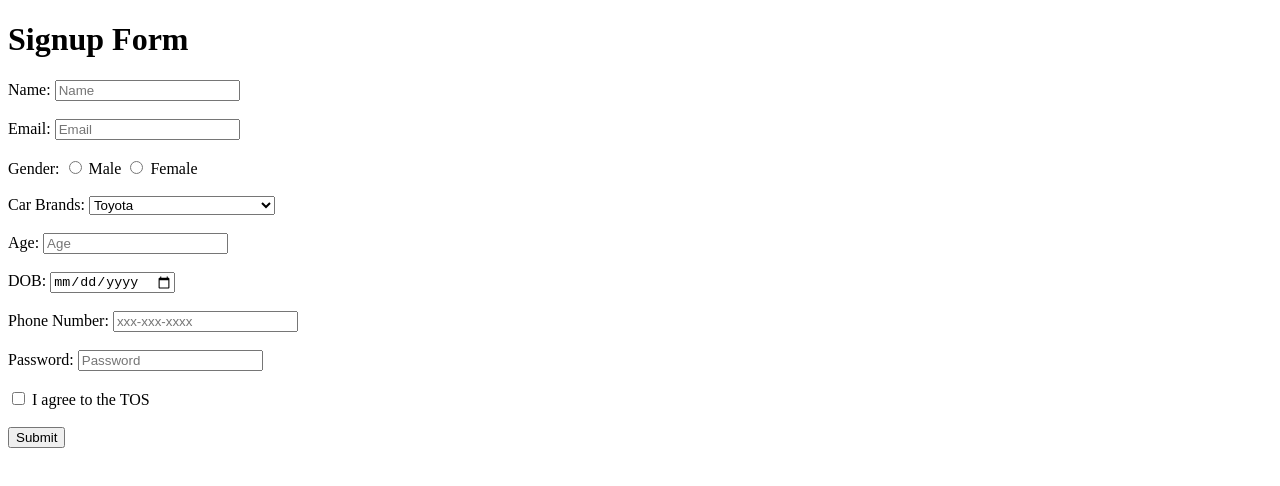
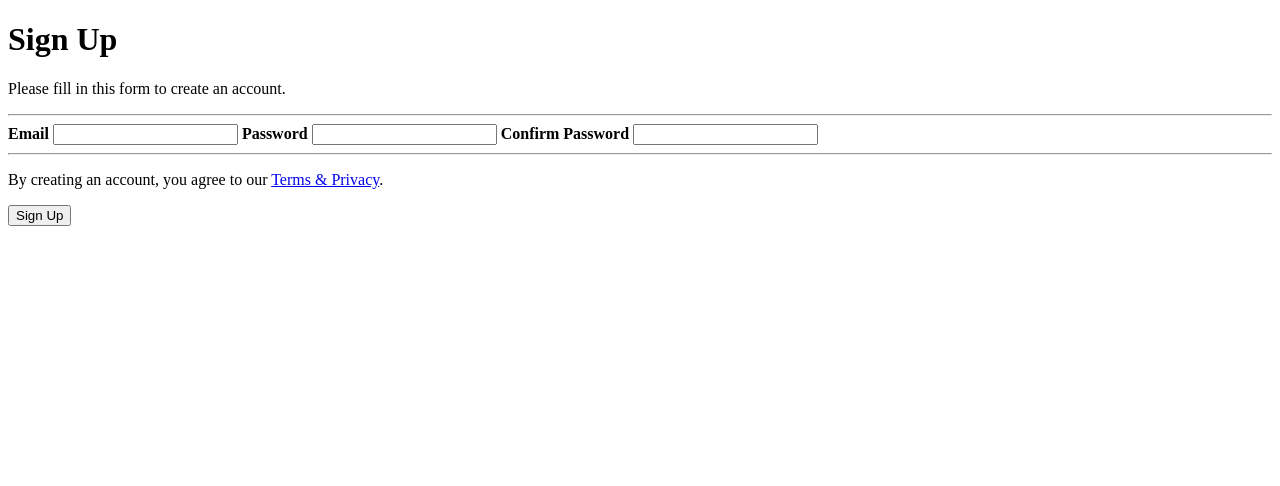
Before and after one commit to acciojob/signup-form-car-KranthikillerOp, a website: page main.html in a window 1280 px wide. Drawn offline with Linux system fonts and the light colour scheme.

Commit message:
created a submission

```diff
--- a/main.html
+++ b/main.html
@@ -1,51 +1,24 @@
 <!DOCTYPE html>
-<html lang="en">
+<html>
 <head>
-    <meta charset="UTF-8">
-    <meta name="viewport" content="width=device-width, initial-scale=1.0">
-    <title>Signup Form</title>
+<title>Signup Form</title>
 </head>
 <body>
-    <h1>Signup Form</h1>
-    <form action="#" method="post">
-        <label for="name">Name:</label>
-        <input type="text" id="name" name="name" placeholder="Name" required><br><br>
-
-        <label for="email">Email:</label>
-        <input type="email" id="email" name="email" placeholder="Email" required><br><br>
-
-        <label>Gender:</label>
-        <input type="radio" id="gender_m" name="gender" value="Male" required>
-        <label for="gender_m">Male</label>
-        <input type="radio" id="gender_f" name="gender" value="Female" required>
-        <label for="gender_f">Female</label><br><br>
-
-        <label for="cars">Car Brands:</label>
-        <select id="cars" name="cars" required>
-            <option value="" disabled>--Please choose an option--</option>
-            <option value="Toyota">Toyota</option>
-            <option value="Honda">Honda</option>
-            <option value="Ford">Ford</option>
-            <option value="Chevrolet">Chevrolet</option>
-            <!-- Add more options as needed -->
-        </select><br><br>
-
-        <label for="age">Age:</label>
-        <input type="number" id="age" name="age" placeholder="Age" required><br><br>
-
-        <label for="dob">DOB:</label>
-        <input type="date" id="dob" name="dob" required><br><br>
-
-        <label for="tel">Phone Number:</label>
-        <input type="tel" id="tel" name="tel" pattern="[0-9]{3}-[0-9]{3}-[0-9]{4}" placeholder="xxx-xxx-xxxx"><br><br>
-
-        <label for="password">Password:</label>
-        <input type="password" id="password" name="password" placeholder="Password" required><br><br>
-
-        <input type="checkbox" id="tos" name="tos" required>
-        <label for="tos">I agree to the TOS</label><br><br>
-
-        <input type="submit" value="Submit">
-    </form>
+<form action="/signup" method="post">
+<div class="container">
+<h1>Sign Up</h1>
+<p>Please fill in this form to create an account.</p>
+<hr>
+<label for="email"><b>Email</b></label>
+<input type="email" name="email" id="email" required>
+<label for="password"><b>Password</b></label>
+<input type="password" name="password" id="password" required>
+<label for="confirm_password"><b>Confirm Password</b></label>
+<input type="password" name="confirm_password" id="confirm_password" required>
+<hr>
+<p>By creating an account, you agree to our <a href="#">Terms & Privacy</a>.</p>
+<button type="submit" class="btn btn-primary">Sign Up</button>
+</div>
+</form>
 </body>
 </html>
--- a/styles.css
+++ b/styles.css
@@ -1,2 +1,51 @@
+body {
+  font-family: sans-serif;
+  margin: 0;
+  padding: 0;
+}
 
-/* Your CSS Code here. */
+form {
+  width: 300px;
+  margin: 0 auto;
+  padding: 20px;
+  border: 1px solid #ccc;
+}
+
+.container {
+  display: flex;
+  flex-direction: column;
+}
+
+h1 {
+  text-align: center;
+  margin-bottom: 20px;
+}
+
+label {
+  font-weight: bold;
+  margin-bottom: 10px;
+}
+
+input {
+  width: 100%;
+  padding: 10px;
+  border: 1px solid #ccc;
+  margin-bottom: 10px;
+}
+
+.btn {
+  background-color: #007bff;
+  color: white;
+  padding: 10px;
+  border: none;
+  cursor: pointer;
+}
+
+.btn:hover {
+  background-color: #0069d9;
+}
+
+a {
+  text-decoration: none;
+  color: #007bff;
+}
```
